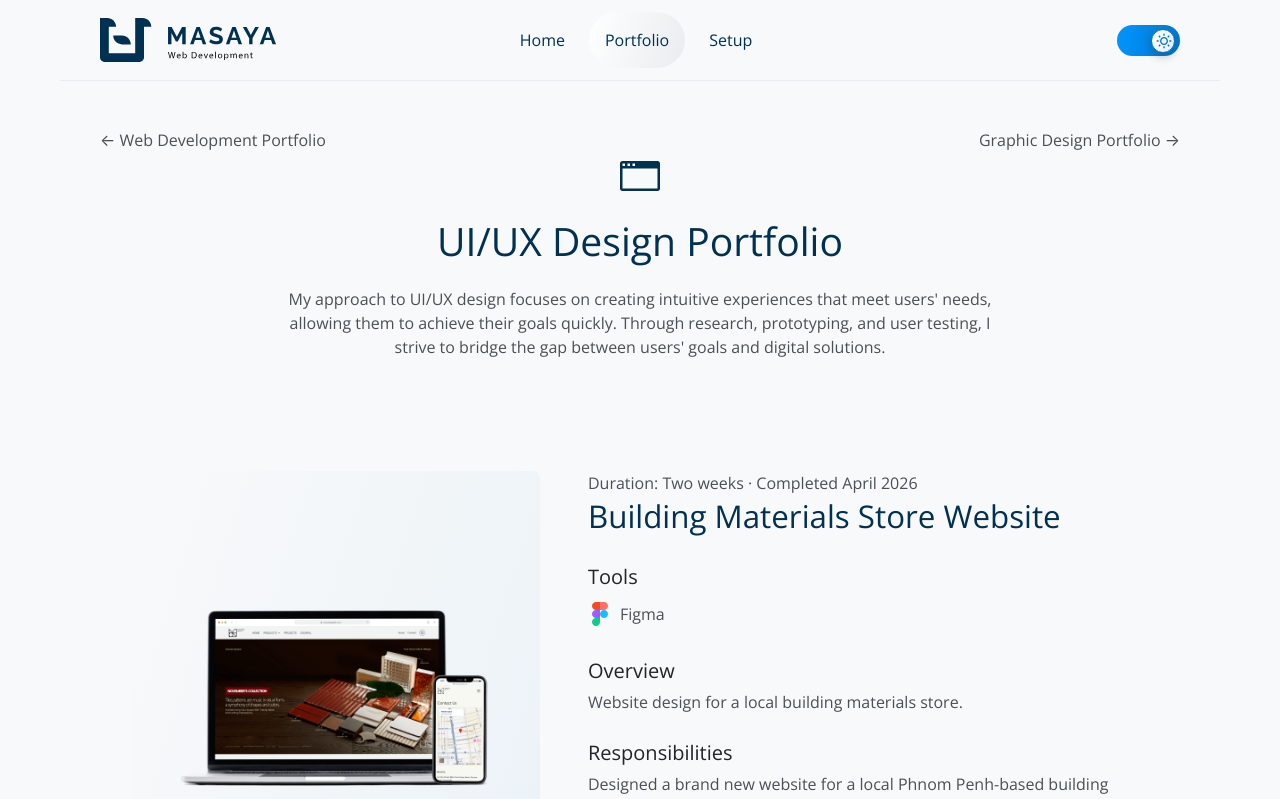
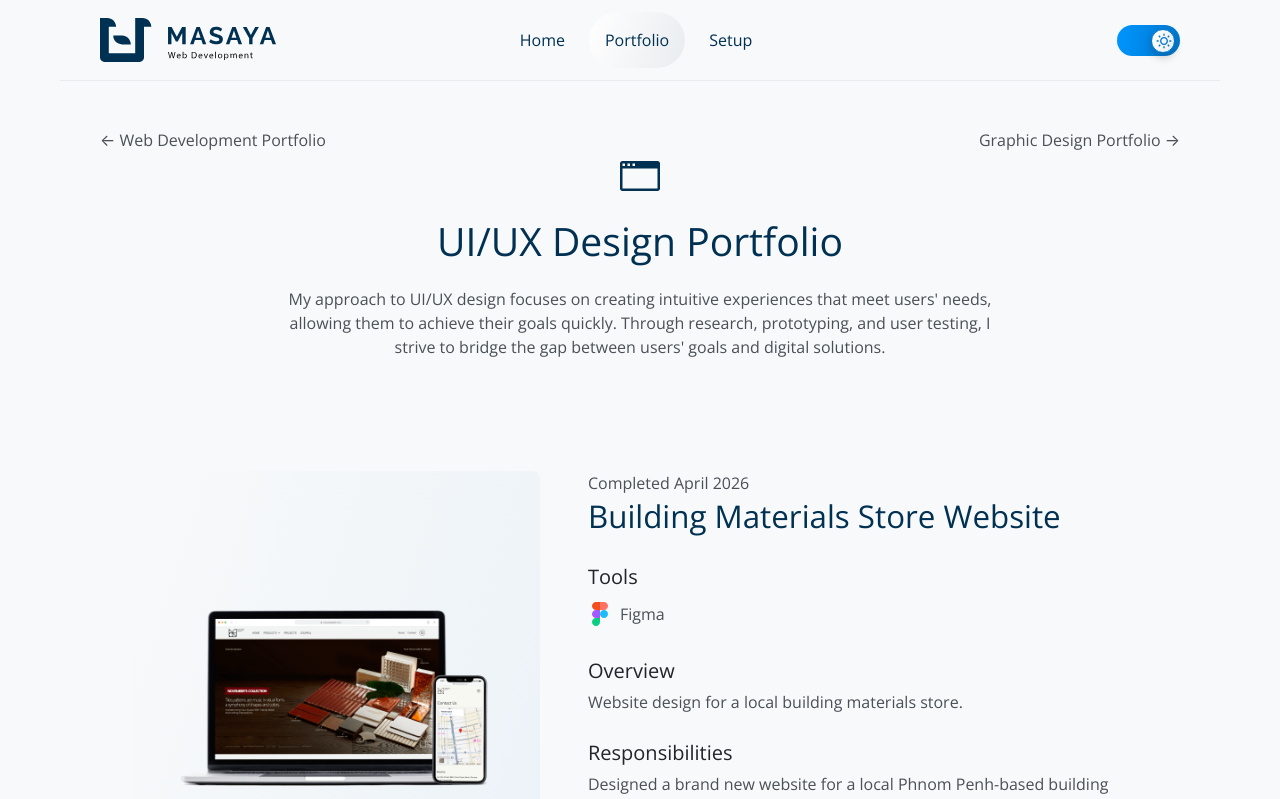
Before and after one commit to masayaShinoda/masaya-sveltekit-portfolio, a SvelteKit app: page /portfolio/ui-ux-design in a window 1280 px wide. Shown: the top 799 px of the page. Built offline with nearby package versions, Linux system fonts and the light colour scheme; a web font is replaced by a local one.

Commit message:
rm completion times

```diff
--- a/src/lib/types/index.ts
+++ b/src/lib/types/index.ts
@@ -38,7 +38,6 @@ export interface Project {
 	overview: string;
 	responsibilities?: string;
 	tools: Technology[];
-	duration: string;
 	/** When the project was completed, written as displayed (e.g. 'April 2024', or just '2024'). */
 	completedDate: string;
 	link: string;
--- a/src/routes/portfolio/ui-ux-design/+page.svelte
+++ b/src/routes/portfolio/ui-ux-design/+page.svelte
@@ -70,7 +70,7 @@
 			<div class="col-span-4 flex flex-col items-start gap-6">
 				<header>
 					<p class="text-scale-0 text-grey-5">
-						Duration: {project.duration} · Completed {formatCompletedDate(project.completedDate)}
+						Completed {formatCompletedDate(project.completedDate)}
 					</p>
 					<h2 class="text-scale-2 text-primary dark:text-grey-6 md:text-scale-3 leading-snug">
 						{project.name}
--- a/src/routes/portfolio/ui-ux-design/data.ts
+++ b/src/routes/portfolio/ui-ux-design/data.ts
@@ -7,7 +7,7 @@ const projects: Project[] = [
 		overview: `Website design for a local building materials store.`,
 		responsibilities: `Designed a brand new website for a local Phnom Penh-based building materials store, adhering to brand guidelines and best practices for accessibility.`,
 		tools: ['Figma'],
-		duration: 'Two weeks',
+		// Time taken: Two weeks
 		completedDate: 'April 2026',
 		link: 'https://www.figma.com/design/7Bt4jZjIGK5cWebKqUdDTu/texturespace?node-id=2602-1230&t=ZdXY1pUkTjlkNdg2-1',
 		image: '/images/mockups/mockup-laptop-mobile-texture-space.png'
@@ -18,7 +18,7 @@ const projects: Project[] = [
 		overview: `Website design for a local real estate listing company.`,
 		responsibilities: `I was responsible for turning wireframes into responsive web design screens and prototypes.`,
 		tools: ['Figma', 'Adobe Illustrator'],
-		duration: 'Two weeks',
+		// Time taken: Two weeks
 		completedDate: 'April 2024',
 		link: 'https://www.figma.com/file/wmlrymmwZ2UaJGmxgmt92C/hunter-real-estate-ui?type=design&node-id=1403%3A3151&mode=design&t=OLCt27YVfvHHfQhP-1',
 		image: '/images/mockups/real-estate-listing-website-mockup_result.png'
@@ -29,7 +29,7 @@ const projects: Project[] = [
 		overview: `UX research, wireframe, prototype, and final UI design for a local tourism marketplace platform.`,
 		responsibilities: `I was responsible for conducting UX research via surveys, categorizing user personas, mapped out project sitemap, listing down user journeys, designed wireframes, collaborated with business side as well as developers to design the final user interface.`,
 		tools: ['Figma', 'Adobe Illustrator'],
-		duration: 'Six months',
+		// Time taken: Six months
 		completedDate: 'May 2024',
 		link: 'https://www.figma.com/design/ZbqzSX7dLV6UZ3KnShvgC4/masaya-tourism-app?node-id=0-1&t=kNPOWed6TRRJ9I7e-1',
 		image: '/images/mockups/tourism-app-website-mockup.png'
@@ -40,7 +40,7 @@ const projects: Project[] = [
 		overview: `Website design for a local design and media agency.`,
 		responsibilities: `I designed the website to showcase the agency's portfolio and contact information.`,
 		tools: ['Figma', 'Adobe Illustrator', 'Adobe Photoshop'],
-		duration: 'Two weeks',
+		// Time taken: Two weeks
 		completedDate: 'October 2025',
 		link: 'https://www.figma.com/design/bv3wIBfwZiM5pCqr1xrUZA/bread-website-new?node-id=1403-3151&t=yB6YBZkR07axa4AT-1',
 		image: '/images/mockups/design-agency-mockup.png'
@@ -51,7 +51,7 @@ const projects: Project[] = [
 		overview: `Landing page design for a car engine lubricant business.`,
 		responsibilities: `I designed the landing page after discussing requirements and goals with the client.`,
 		tools: ['Figma', 'Adobe Photoshop'],
-		duration: 'Five days',
+		// Time taken: Five days
 		completedDate: 'March 2024',
 		link: 'https://www.figma.com/design/EPnevgG2UfnhisxLTweCDb/musashi-website?node-id=1403%3A3151&t=aBZ0LHQt0hd1jFCe-1',
 		image: '/images/mockups/car-engine-lubricant-website-mockup_result.png'
@@ -62,7 +62,7 @@ const projects: Project[] = [
 		overview: `A draft user interface design for a customer loyalty platform. It is a platform to manage loyalty programs, promotions, and subscriptions, the web app design is for business owners, and the mobile app design is for customers.`,
 		responsibilities: `The project's goal is a minimum viable product. I designed the webapp with Chakra UI components in mind.`,
 		tools: ['Figma', 'Adobe Illustrator'],
-		duration: 'One month',
+		// Time taken: One month
 		completedDate: '2024',
 		link: 'https://www.figma.com/file/2Tmf6ZRDoCCFSgKqq0fJjs/loyalty-program-system?type=design&node-id=0%3A1&mode=design&t=ArB6RtvUXXmdi2IP-1',
 		image: '/images/mockups/loyalty-program-mockup_result.png'
@@ -73,7 +73,7 @@ const projects: Project[] = [
 		overview: `UT Market is an online trading platform that allows traders to buy and sell fractionalized Cambodian real estate assets in the form of Units of Trust (UTs).`,
 		responsibilities: `I was tasked with creating the UI design for a mobile version of an existing progressive web app. I came up with entirely new page layouts with a fresh design approach whilst preserving mostly the same user flow from the existing web app.`,
 		tools: ['Adobe XD', 'Adobe Illustrator'],
-		duration: 'Three months',
+		// Time taken: Three months
 		completedDate: 'December 2022',
 		link: 'https://xd.adobe.com/view/a80afaa0-f4f0-4f8a-8573-e1c9adb1e7aa-fd59/flow',
 		image: '/images/mockups/android-ios-mockups-result.png'
--- a/src/routes/portfolio/web-development/+page.svelte
+++ b/src/routes/portfolio/web-development/+page.svelte
@@ -74,7 +74,7 @@
 						{project.name}
 					</h2>
 					<p class="text-scale-0 text-grey-5">
-						{project.duration} · Completed {formatCompletedDate(project.completedDate)}
+						Completed {formatCompletedDate(project.completedDate)}
 					</p>
 				</header>
 				<section>
--- a/src/routes/portfolio/web-development/data.ts
+++ b/src/routes/portfolio/web-development/data.ts
@@ -8,7 +8,7 @@ const projects: Project[] = [
 		overview: `A full-stack website for a local real estate listing company. I used Django for its batteries-included convenience, easy-to-understand ORM, intuitive templating, and helpful admin panel, which allows the client to conveniently update the website's content themselves. For styling, I went with TailwindCSS for quick and consistent styling. Some parts that involve user interaction make use of HTMX for its simplicity.`,
 		responsibilities: `After discussing with the client about requirements and obtaining a wireframe, I designed and coded the website.`,
 		tools: ['HTML', 'CSS', 'Django', 'Figma'],
-		duration: 'Three weeks',
+		// Time taken: Three weeks
 		completedDate: 'April 2024',
 		link: 'https://www.hunter-estate.com/',
 		image: '/images/mockups/real-estate-listing-website-mockup_result.png'
@@ -20,7 +20,7 @@ const projects: Project[] = [
 		overview: `A full-stack website for a local design & media company. The client can update the website's content themselves via the Django admin panel. Interested visitors can contact the agency via the secure contact form.`,
 		responsibilities: `After the web design was complete, I coded and hosted the website.`,
 		tools: ['HTML', 'CSS', 'Django', 'Figma'],
-		duration: 'Two weeks',
+		// Time taken: Two weeks
 		completedDate: 'October 2025',
 		link: 'https://www.breaddesignmedia.com/',
 		image: '/images/mockups/design-agency-mockup.png'
@@ -32,7 +32,7 @@ const projects: Project[] = [
 		overview: `An informational landing page for a car engine lubricants brand. Due to the simplicity of the website, no JavaScript framework was necessary.`,
 		responsibilities: `After discussing with the client about website content, I designed and coded the website.`,
 		tools: ['HTML', 'CSS', 'Figma'],
-		duration: 'One week',
+		// Time taken: One week
 		completedDate: 'April 2024',
 		link: 'https://musashilubes.com/',
 		image: '/images/mockups/car-engine-lubricant-website-mockup_result.png'
@@ -44,7 +44,7 @@ const projects: Project[] = [
 		overview: `Utilizing NextJS, I was able to create an SEO-friendly website. The client can easily manage content via a headless CMS.`,
 		responsibilities: `After receiving a document of content from the client, I designed and coded the website, in addition to configuring the CMS.`,
 		tools: ['HTML', 'CSS', 'NextJS', 'Adobe Photoshop'],
-		duration: 'Six weeks',
+		// Time taken: Six weeks
 		completedDate: 'April 2023',
 		link: 'https://www.goodtimehospitality.com/',
 		image: '/images/mockups/gt-rr-mockup-laptop-phone_result.png'
@@ -55,7 +55,7 @@ const projects: Project[] = [
 		industry: 'Personal',
 		overview: `This is a dictionary style website to document and explain common programming and other technical words that are almost impossible to translate into Khmer. Could be a useful resource for educators/students alike.`,
 		tools: ['Svelte'],
-		duration: 'Three days',
+		// Time taken: Three days
 		completedDate: 'August 2023',
 		link: 'https://khmer-programming-words.vercel.app/',
 		image: '/images/mockups/khmer-programming-words.png'
@@ -66,7 +66,7 @@ const projects: Project[] = [
 		industry: 'Personal',
 		overview: `A mini web tool for generating a business model canvas based on user input. I made it to practice Typescript, and learn to more about Svelte and how it handles state.`,
 		tools: ['Svelte'],
-		duration: 'One week',
+		// Time taken: One week
 		completedDate: 'September 2023',
 		link: 'https://bmc.masayashida.com/',
 		image: '/images/mockups/kh-bmc-laptop-no-notch-mockup_result.png'
```
Also changed, not shown: 1 other file (tests, documents, lock files or other folders).
